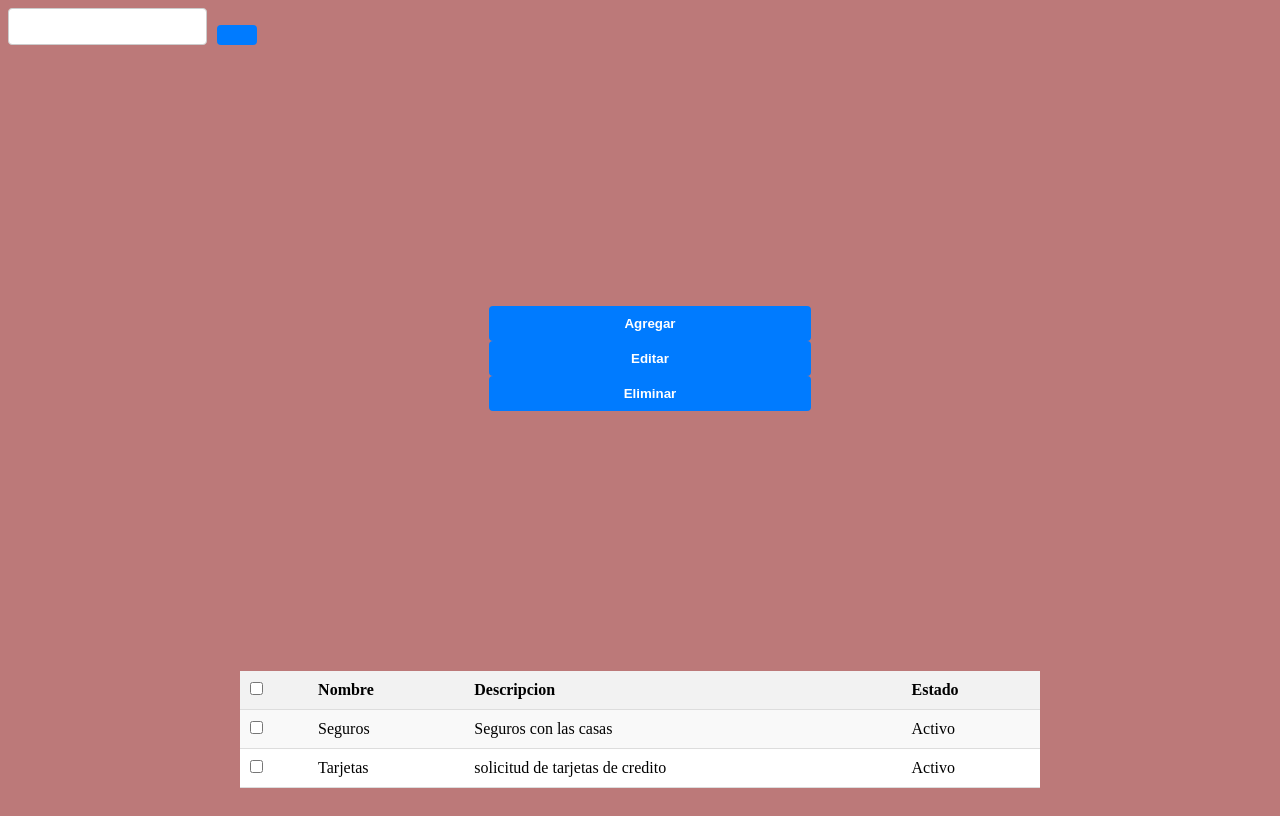
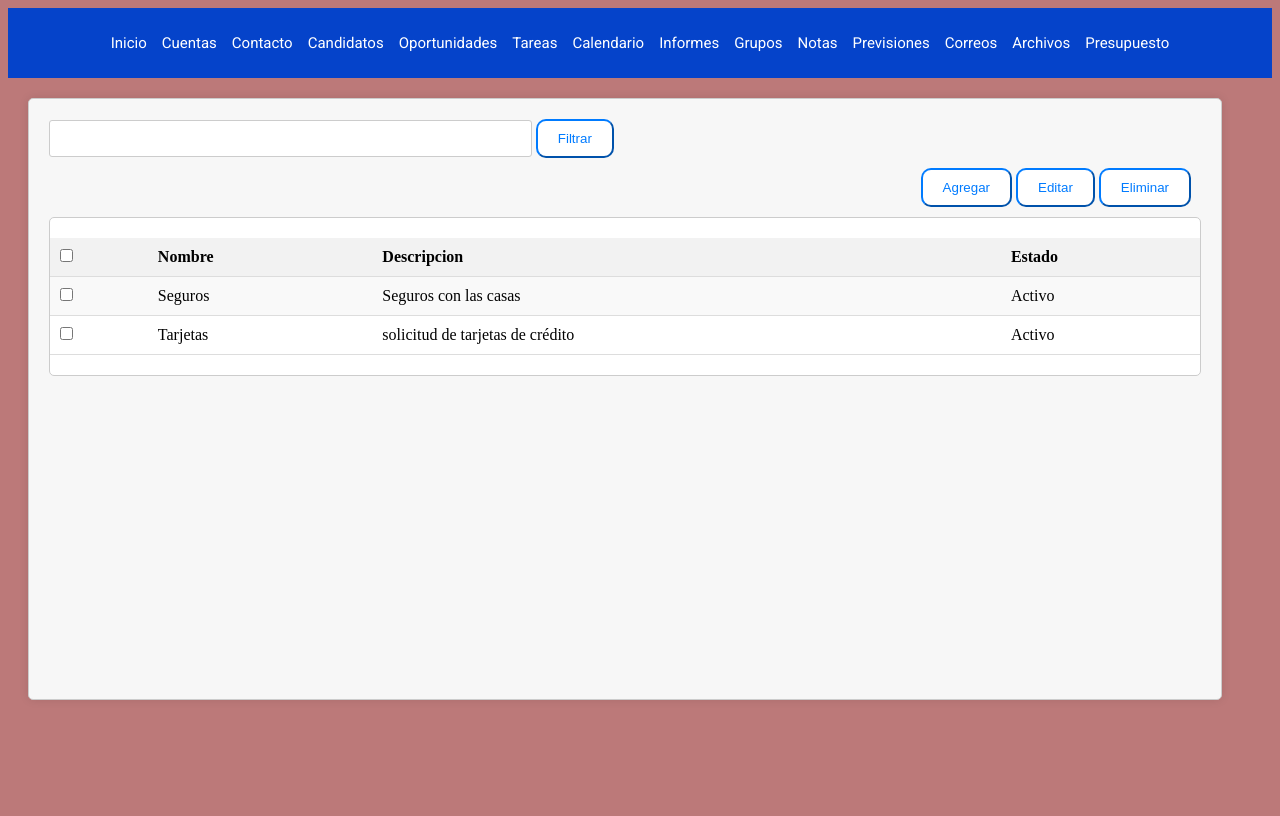
Before and after one commit to MartinJDUni/bitacora-referidos, a Next.js app: page / in a window 1280 px wide. Built offline with nearby package versions, Linux system fonts and the light colour scheme.

Commit message:
css table task

```diff
--- a/src/components/task.js
+++ b/src/components/task.js
@@ -1,25 +1,26 @@
 import React from 'react';
-import TableTask from "@/components/tabletask"
+import TableTask from "@/components/tabletask";
 
 const data = [
     { dato1: 'Seguros', dato2: 'Seguros con las casas', dato3: 'Activo' },
-    { dato1: 'Tarjetas', dato2: 'solicitud de tarjetas de credito', dato3: 'Activo' },
+    { dato1: 'Tarjetas', dato2: 'solicitud de tarjetas de crédito', dato3: 'Activo' },
+];
 
-];
+
 
 function Task() {
     return (
-        <div className="conteiner-task">
+        <div className="container-task">
             <div className="filter">
                 <input className='label-filter' type="text" name="filter" />
                 <div>
-                    <button className="Button-filter"></button>
+                    <button className="Button-filter">Filtrar</button>
                 </div>
             </div>
-            <div className="Buttons-conteiner">
-                <button className="Button-event">Agregar</button>
-                <button className="Button-event">Editar</button>
-                <button className="Button-event">Eliminar</button>
+            <div className="Buttons-container">
+                <button className="Button-add">Agregar</button>
+                <button className="Button-edit">Editar</button>
+                <button className="Button-delete">Eliminar</button>
             </div>
             <div className="table-task">
                 <TableTask datos={data} />
@@ -27,4 +28,5 @@ function Task() {
         </div>
     );
 }
+
 export default Task;
--- a/src/pages/index.js
+++ b/src/pages/index.js
@@ -5,6 +5,7 @@ import Task from "@/components/task"
 export default function Home() {
   return (
     <main>
+    <Header />
         <Task />
     </main>
   )
--- a/src/styles/login.css
+++ b/src/styles/login.css
@@ -39,21 +39,3 @@
 .input-form:hover{
     opacity: 0.7;
 }
-
-button{
-    padding: 12px 24px;
-    border-radius: 50px;
-    color: white;
-    margin-top: 1rem;
-    cursor: pointer;
-    outline: none;
-    border-width: 0;
-    background-color: #ff0000;
-    font-weight: 600;
-    width: 100%;
-
-}
-
-button:hover{
-    opacity: 0.8;
-}
--- a/src/styles/tabletask.css
+++ b/src/styles/tabletask.css
@@ -1,4 +1,3 @@
-/* Estilos para la tabla */
 table {
   width: 100%;
   border-collapse: collapse;
--- a/src/styles/task.css
+++ b/src/styles/task.css
@@ -1,85 +1,58 @@
-/* Estilos para el contenedor principal */
-.conteiner-task {
-    display: flex;
-    flex-direction: column;
-    align-items: center;
-    justify-content: space-between; /* Añadido para espacio entre filtro, tabla y botones */
-    min-height: 100vh;
+.container-task {
+    max-width: 90vw;
+    height: 70vh;
+    margin: 20px;
+    padding: 20px;
+    border: 1px solid #ccc;
+    border-radius: 5px;
+    background-color: #f7f7f7;
+    box-shadow: 0 0 10px rgba(0, 0, 0, 0.1);
   }
 
-  /* Estilos para el filtro */
 .filter {
     display: flex;
-    justify-content: flex-start;
     align-items: center;
-    width: 100%;
-    margin-bottom: 20px;
+    margin-bottom: 10px;
 }
 
 .label-filter {
+    width: 40%;
     padding: 10px;
     border: 1px solid #ccc;
-    border-radius: 4px;
-    margin-right: 10px;
+    border-radius: 3px;
 }
 
 .Button-filter {
-    background-color: #007bff;
-    color: #fff;
-    border: none;
+    background-color: #fff;
+    border-color: #007bff;
+    color: #007bff;
+    margin-left: 4px;
+    border-radius: 10px;
     padding: 10px 20px;
-    border-radius: 4px;
     cursor: pointer;
 }
 
-  /* Estilos para la tabla de tareas */
-  .table-task {
-    width: 100%;
-    max-width: 800px;
-    margin: 0 auto;
+.Buttons-container {
+    display: flex;
+    justify-content: right; /* Esto alinea los elementos en los extremos */
+    align-items: center;
+    margin: 10px;
 }
 
-  .table-task table {
-    width: 100%;
-    border-collapse: collapse;
+.Button-add,
+.Button-edit,
+.Button-delete {
+    background-color: #fff;
+    border-color: #007bff;
+    color: #007bff;
+    margin-left: 4px;
+    border-radius: 10px;
+    padding: 10px 20px;
+    cursor: pointer;
 }
 
-  .table-task th,
-  .table-task td {
-    padding: 10px;
-    text-align: left;
-    border-bottom: 1px solid #ddd;
-  }
-
-  .table-task th {
-    background-color: #f2f2f2;
-    font-weight: bold;
-  }
-
-  /* Estilos para las filas impares */
-  .table-task tr:nth-child(odd) {
-    background-color: #f9f9f9;
-  }
-
-  /* Estilos para las filas pares */
-  .table-task tr:nth-child(even) {
+.table-task {
+    border: 1px solid #ccc;
+    border-radius: 5px;
     background-color: #fff;
 }
-
-  /* Estilos para el contenedor de botones */
-  .Buttons-container {
-    display: flex;
-    justify-content: center;
-    width: 100%; /* Asegura que los botones se extiendan por todo el ancho */
-  }
-
-  /* Estilos para los botones */
-  .Button-event {
-    background-color: #007bff;
-    color: #fff;
-    border: none;
-    padding: 10px 20px;
-    border-radius: 4px;
-    cursor: pointer;
-    margin: 0 10px; /* Espacio entre botones */
-  }
```
Lines whose indentation alone changed are shown as unchanged.
